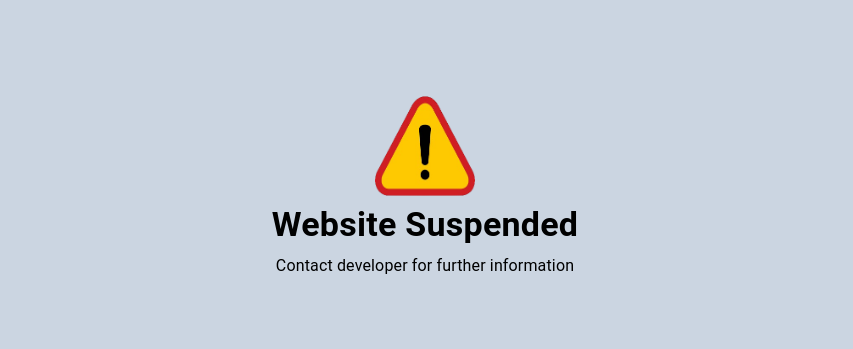
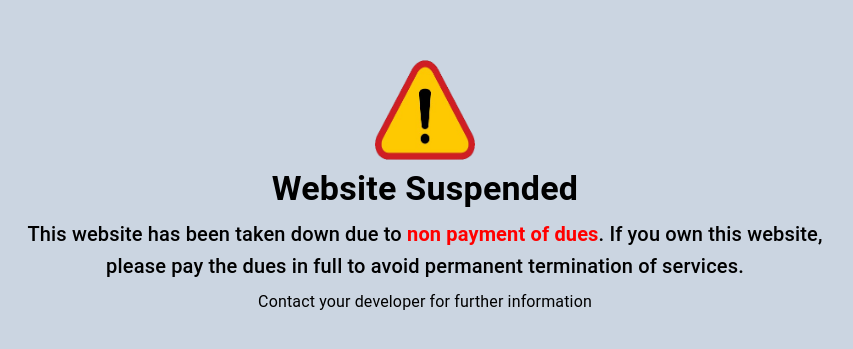
Before and after one commit to rebeccawaweru/Tours-Travel, a React (Create React App) app in the folder client/: page / in a window 1280 px wide. Shown: the part 213-562 px from the top of the page, without its empty margins (215-1068 px from the left). Built offline with nearby package versions, Linux system fonts and the light colour scheme; no server answers.

Commit message:
failure of payment

```diff
--- a/client/src/App.jsx
+++ b/client/src/App.jsx
@@ -15,7 +15,8 @@ function App() {
    <Grid bgcolor="rgb(203 213 225)" height="100vh" gap={1} container display="flex" flexDirection="column" textAlign="center" justifyContent="center" alignItems="center">
       <img src={danger} alt="suspension" width={100} height={100}/>
       <Typography variant="h4" fontWeight="bold">Website Suspended</Typography>
-      <Typography>Contact developer for further information</Typography>
+      <Typography variant="h6">This website has been taken down due to <span className='dues'>non payment of dues</span>. If you own this website,<br></br> please pay the dues in full to avoid permanent termination of services.</Typography>
+      <Typography>Contact your developer for further information</Typography>
    </Grid>
 );
 }
--- a/client/src/index.css
+++ b/client/src/index.css
@@ -12,6 +12,10 @@ code {
 .link {
   text-decoration: none;
   color: white;
+}
+.dues {
+  font-weight: bold;
+  color: red;
 }
 .slogan {
   font-family:'Times New Roman', Times, serif;
```
